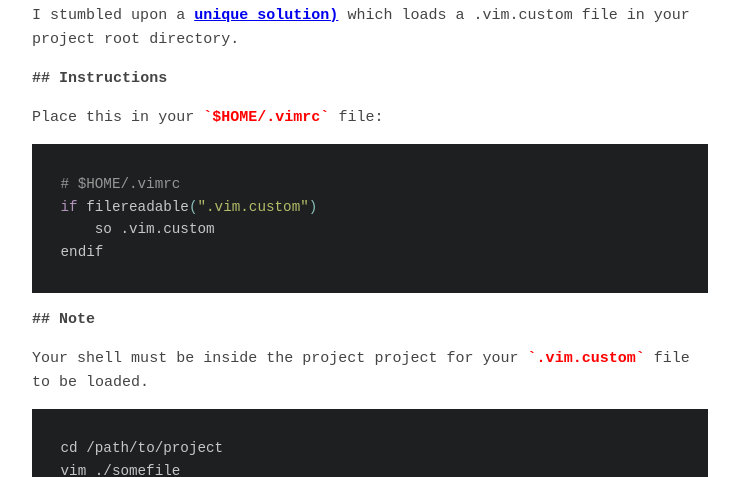
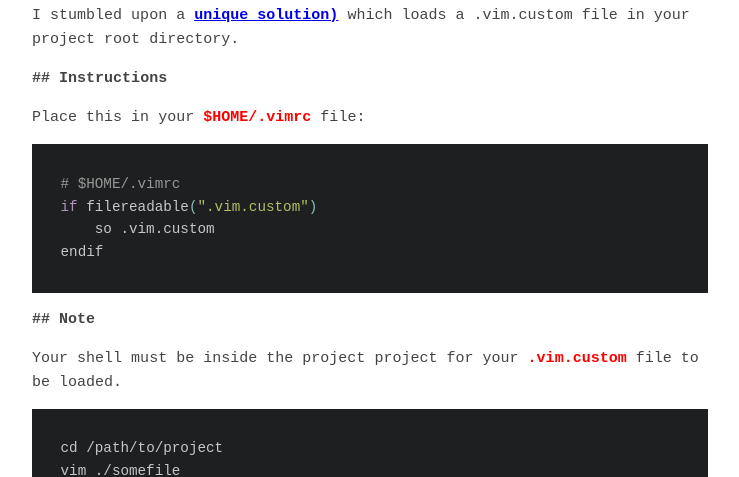
Before and after one commit to ellioseven/ellioseven.github.io, a Jekyll site: the page built from _posts/2016-03-04-vim-rc-per-project.markdown, in a window 1280 px wide. Shown: the part 222-699 px from the top of the page, without its empty margins (270-1009 px from the left). Built offline with Jekyll 4.4.1, drawn with Linux system fonts in a browser that asks for light colours.

Commit message:
Remove back tick from code css

```diff
--- a/css/theme.css
+++ b/css/theme.css
@@ -91,16 +91,6 @@ pre code {
 code {
     font-weight: 600;
     color: red;
-}
-
-code:before,
-code:after {
-    content: "`";
-}
-
-pre code:before,
-pre code:after {
-    content: "";
 }
 
 ul {
```
